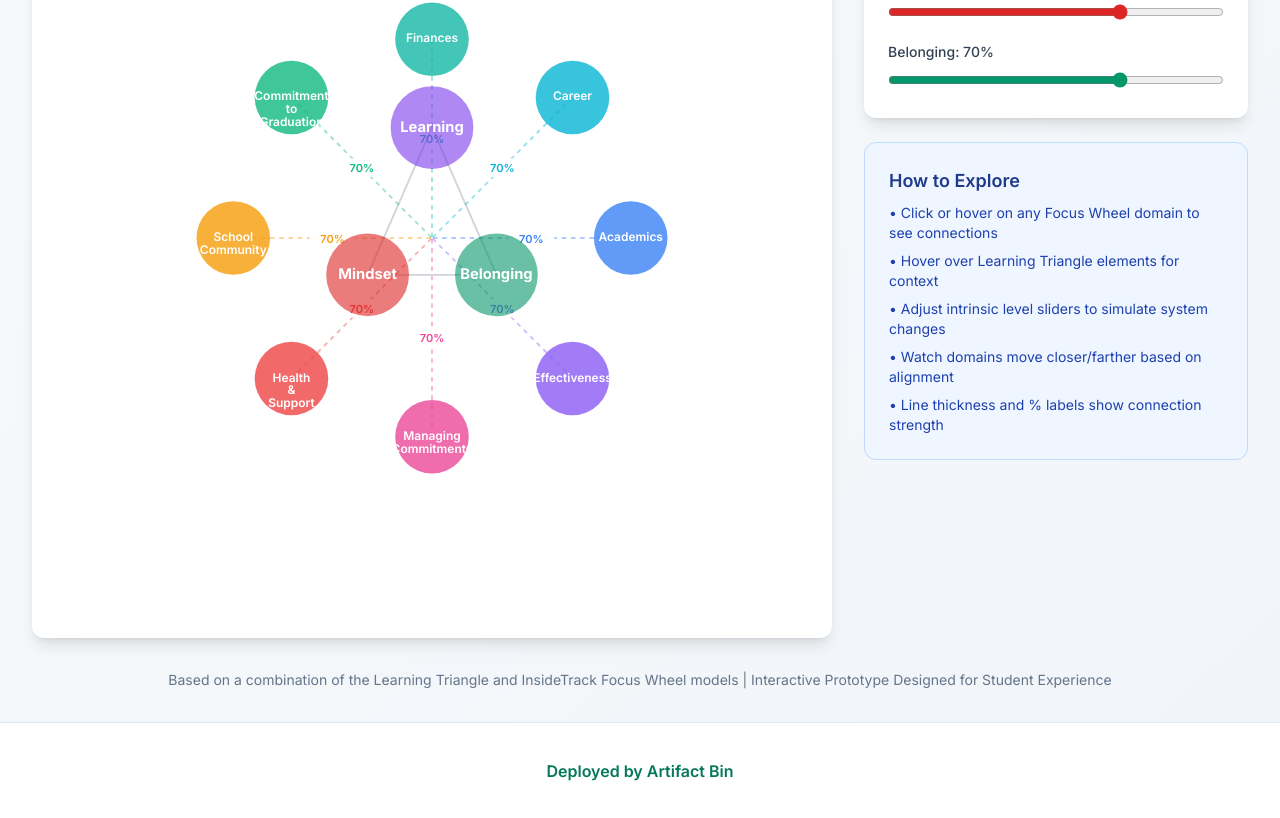
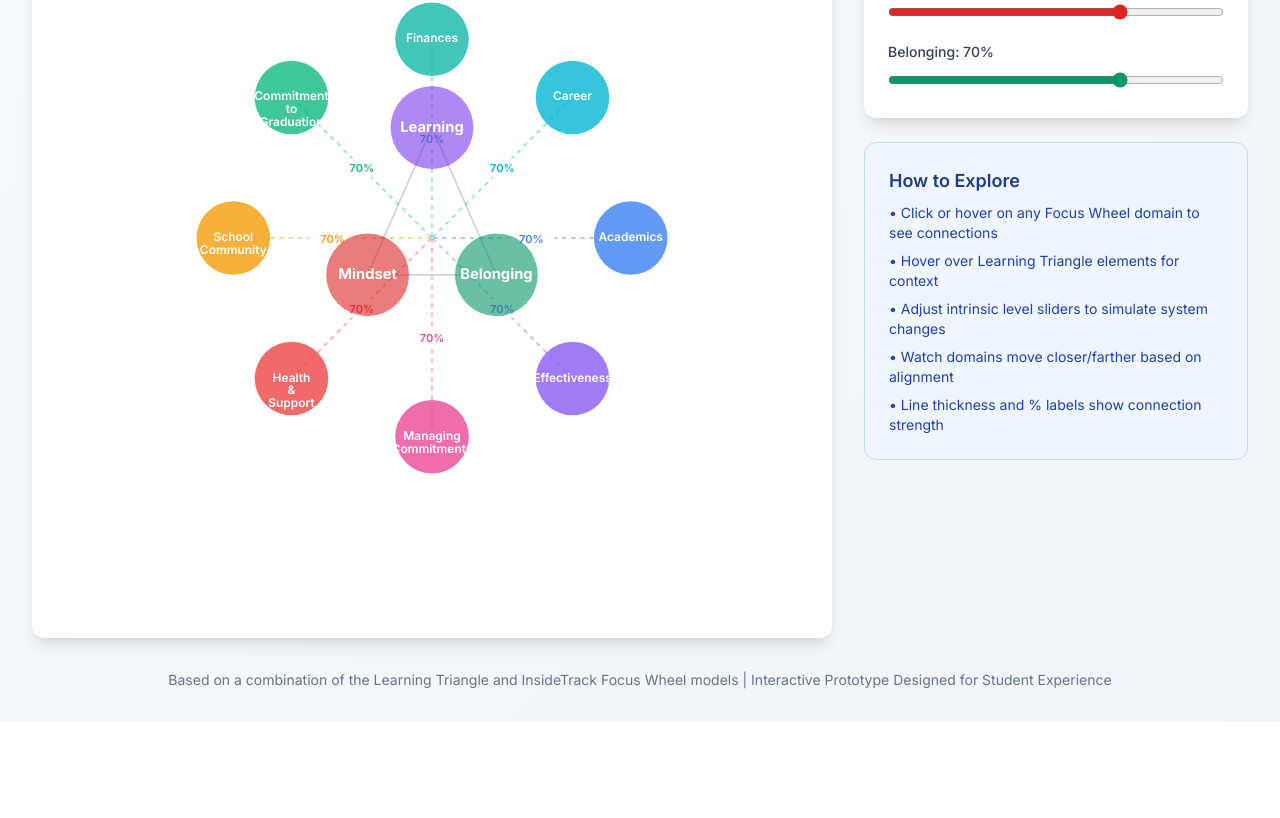
Before and after one commit to eric-hansen-wgu/SEEE-test, a Next.js app: page / in a window 1280 px wide. Shown: the part 470-1288 px from the top of the page. After the commit the page ends 1192 px from the top, so only its background shows below. Built offline with nearby package versions, Linux system fonts and the light colour scheme.

Commit message:
Update layout.tsx

```diff
--- a/src/app/layout.tsx
+++ b/src/app/layout.tsx
@@ -5,8 +5,8 @@ import './globals.css';
 const inter = Inter({ subsets: ['latin'] });
 
 export const metadata: Metadata = {
-  title: 'Create Artifacts',
-  description: 'Generated by Artifact Bin',
+  title: 'Student Experience Ecosystem Explorer',
+  description: 'Interactive Model Experience',
 };
 
 export default function RootLayout({
@@ -17,16 +17,6 @@ export default function RootLayout({
   return (
     <html lang='en'>
       <body className={inter.className}>{children}</body>
-      <footer className='flex items-center justify-center w-full h-24 border-t text-emerald-700 font-semibold'>
-        <a
-          className='flex items-center justify-center'
-          href='https://artifactbin.com?utm_source=template-repo&utm_campaign=oss'
-          target='_blank'
-          rel='noopener noreferrer'
-        >
-          Deployed by Artifact Bin
-        </a>
-      </footer>
     </html>
   );
 }
```
